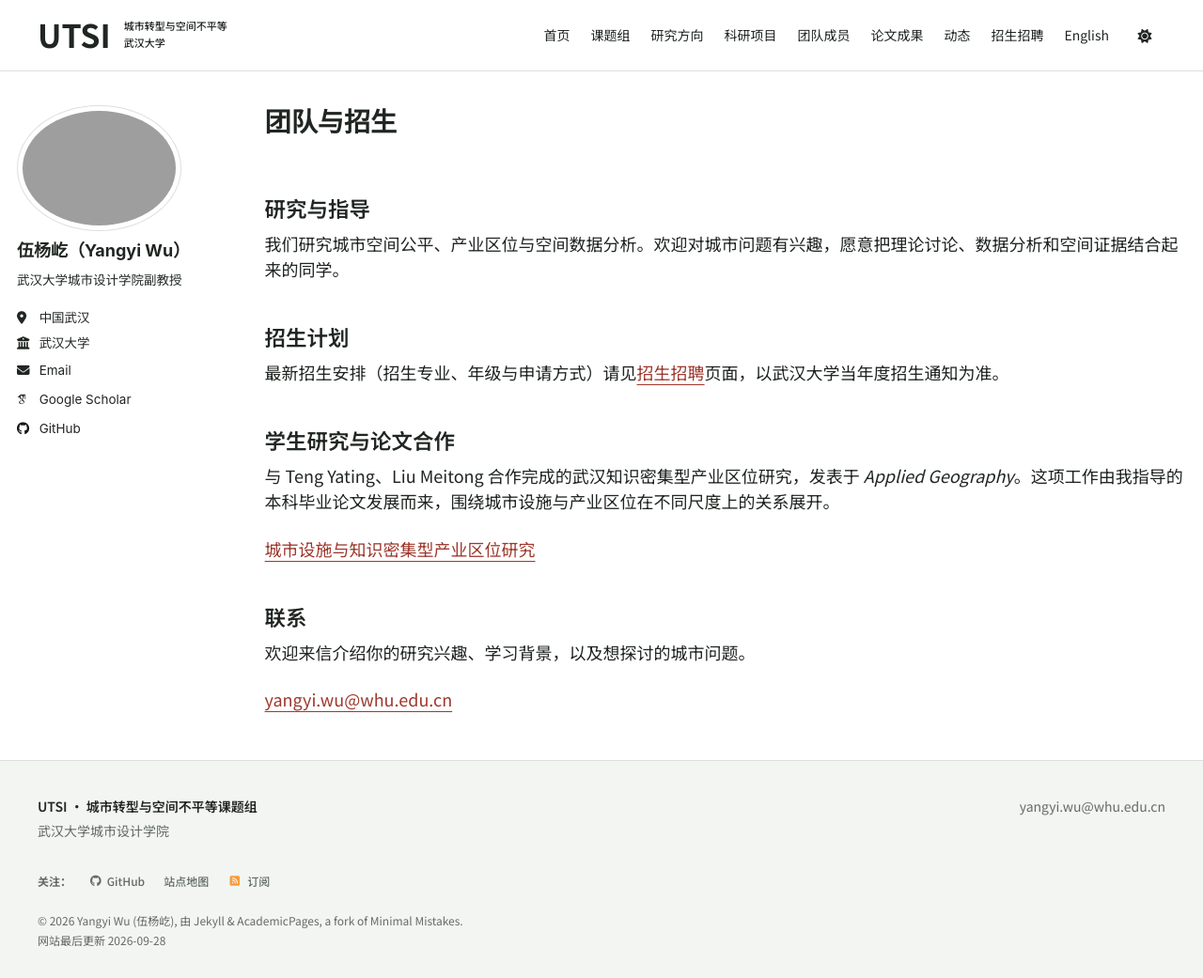
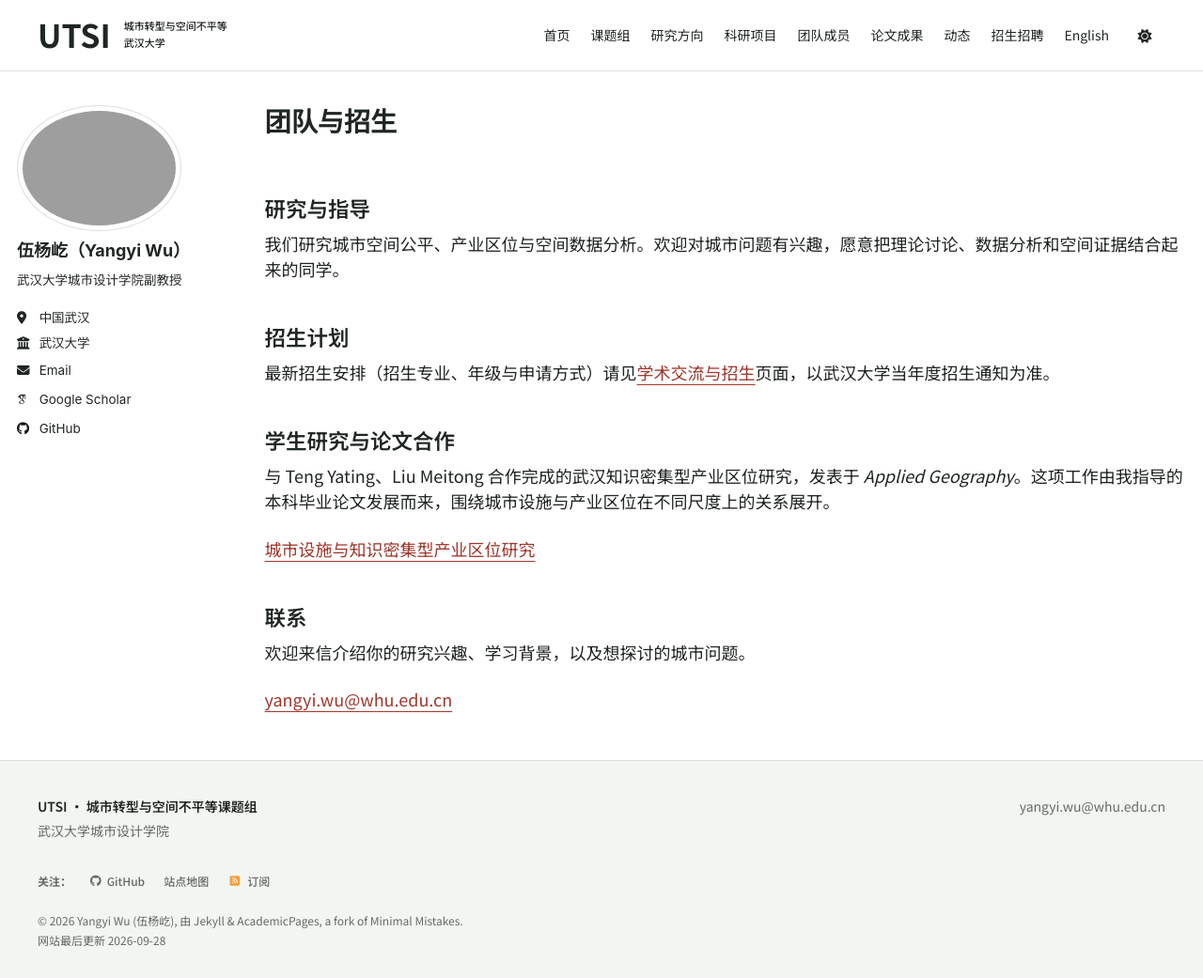
Before and after one commit to Yangyi-Wu/Yangyi-Wu.github.io, a Jekyll site: the page built from _pages/zh-teaching.md, in a window 1280 px wide and 1041 px high. Shown: the whole window at 94% size. Built offline with Jekyll 4.4.1, drawn with Linux system fonts in a browser that asks for light colours; some web fonts are replaced.

Commit message:
同步招生页新名称的链接文字

```diff
--- a/_includes/team-content.html
+++ b/_includes/team-content.html
@@ -2,7 +2,7 @@
 <h2>研究与指导</h2>
 <p>我们研究城市空间公平、产业区位与空间数据分析。欢迎对城市问题有兴趣，愿意把理论讨论、数据分析和空间证据结合起来的同学。</p>
 <h2>招生计划</h2>
-<p>最新招生安排（招生专业、年级与申请方式）请见<a href="{{ '/zh/join/' | relative_url }}">招生招聘</a>页面，以武汉大学当年度招生通知为准。</p>
+<p>最新招生安排（招生专业、年级与申请方式）请见<a href="{{ '/zh/join/' | relative_url }}">学术交流与招生</a>页面，以武汉大学当年度招生通知为准。</p>
 <h2>学生研究与论文合作</h2>
 <p>与 Teng Yating、Liu Meitong 合作完成的武汉知识密集型产业区位研究，发表于 <i>Applied Geography</i>。这项工作由我指导的本科毕业论文发展而来，围绕城市设施与产业区位在不同尺度上的关系展开。</p>
 <p><a href="{{ '/zh/publication/2025-urban-amenities-knowledge-intensive-industry-locations' | relative_url }}">城市设施与知识密集型产业区位研究</a></p>
```
Also changed, not shown: other parts of _includes/team-content.html (+1 -1 lines).
